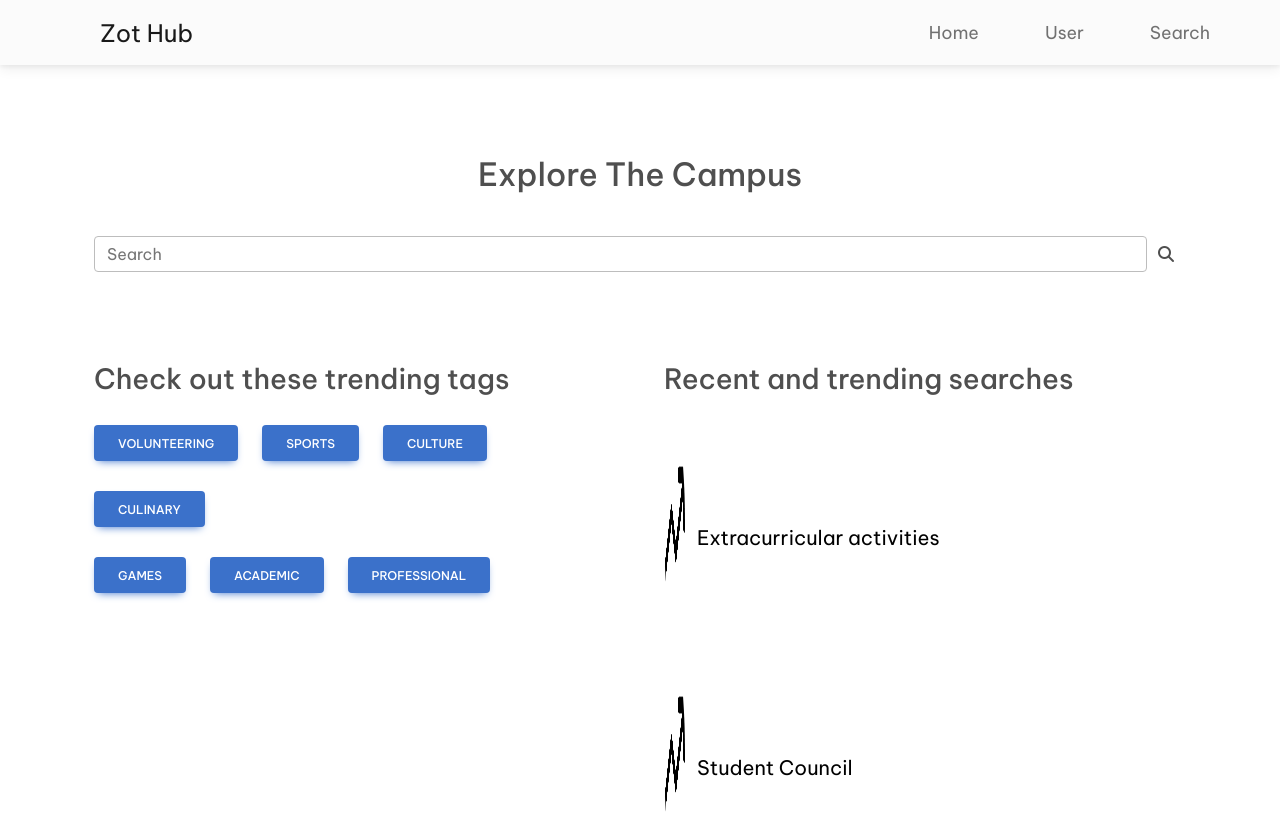
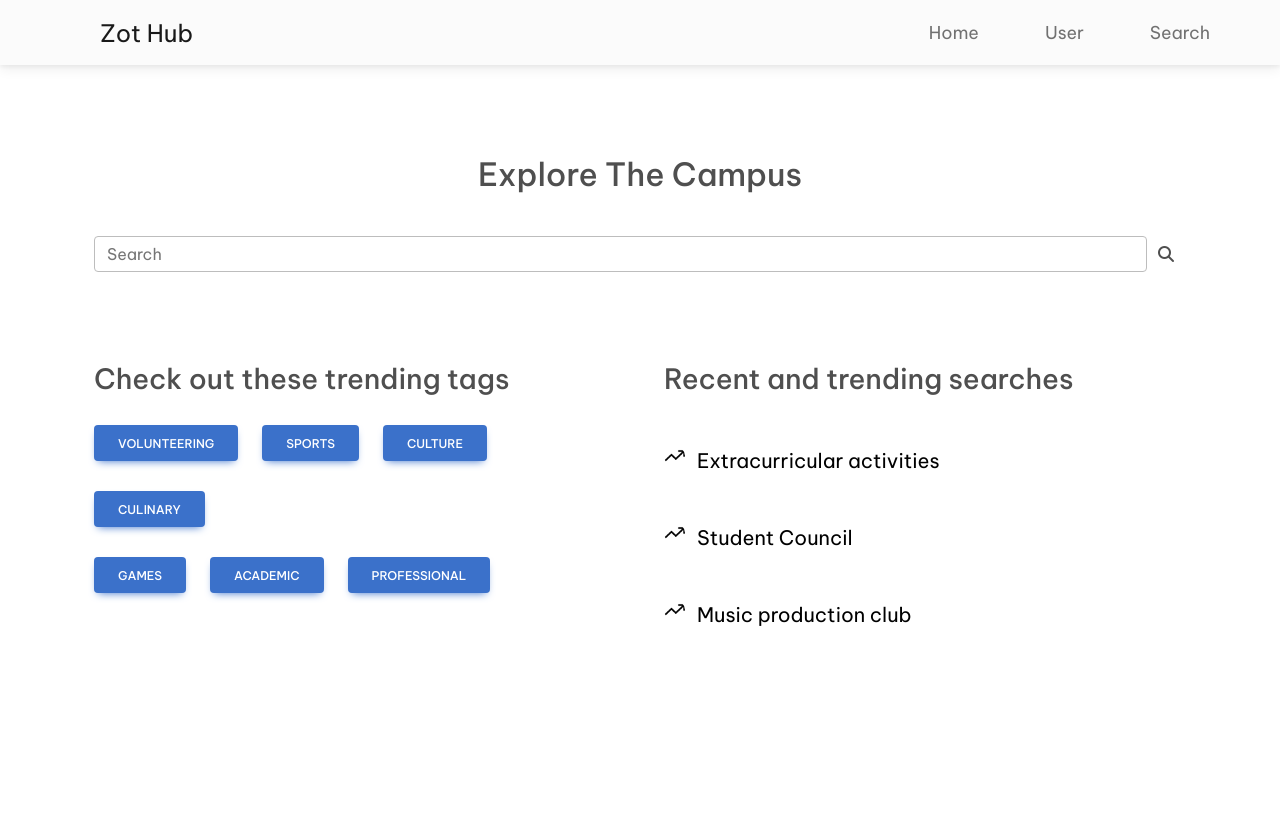
Before and after one commit to advayanand/ZotHub, a React (Create React App) app: page /search in a window 1280 px wide. Shown: the top 813 px of the page. Built offline with nearby package versions, Linux system fonts and the light colour scheme.

Commit message:
fixed search icons

```diff
--- a/src/component/Carousel.js
+++ b/src/component/Carousel.js
@@ -14,7 +14,7 @@ const EventCarousel = (props) => {
       {slides.map((slide) => (
         <Carousel.Item key={slide.id}>
           <img
-            className="d-block w-100"
+            className="d-block w-100 carousel-img"
             src={slide.imgurl}
             //src="holder.js/800x400?text=Second slide&bg=282c34"
             //src ="holder.js/800x400?text=First slide&bg=373940"
--- a/src/styles/Carousel.css
+++ b/src/styles/Carousel.css
@@ -3,6 +3,11 @@
     max-height:400px;
     margin: auto;
   }
+
+
+.carousel-img{
+    opacity: 0.5;
+}
 
 .carousel-caption{
     margin: auto;
--- a/src/styles/SearchPage.css
+++ b/src/styles/SearchPage.css
@@ -4,6 +4,8 @@ body {
 
 .icon-img{
     width: 45px;
+    max-height: 20px;
+    margin-top: 15px;
 }
 
 .search-box{
```
